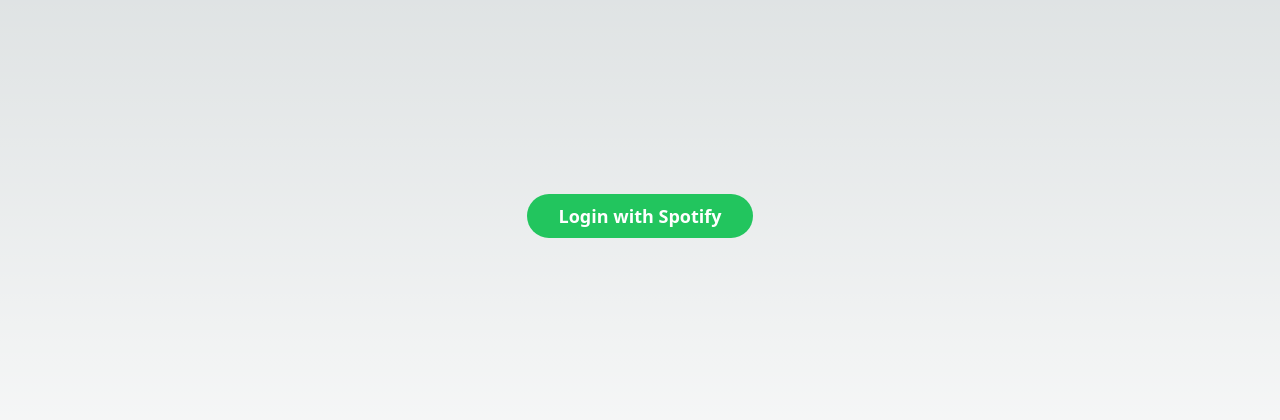
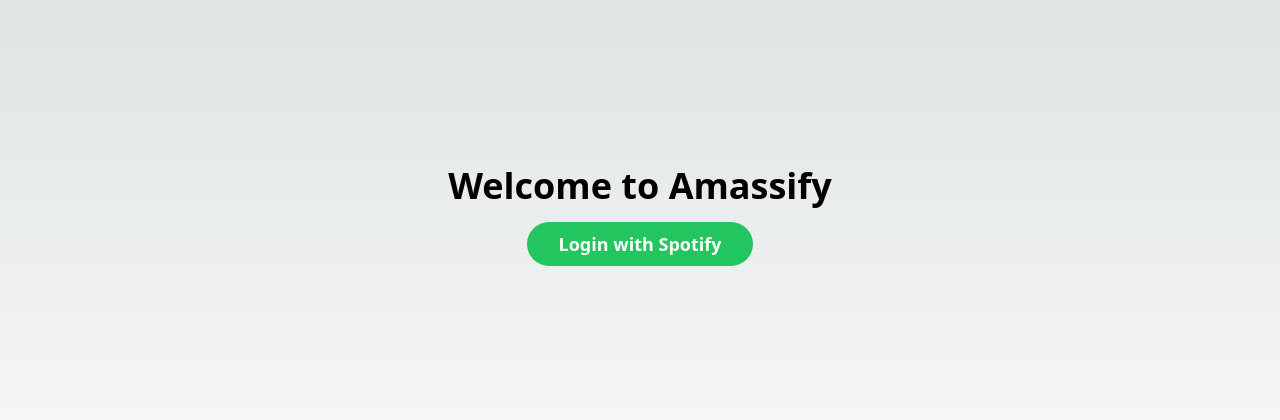
Before and after one commit to AndrewOneal/amassify, a Next.js app: page /login in a window 1280 px wide. Shown: the part 184-604 px from the top of the page. Built offline with nearby package versions, Linux system fonts and the light colour scheme.

Commit message:
added daisyui

```diff
--- a/package.json
+++ b/package.json
@@ -16,6 +16,7 @@
     "react-dom": "^18"
   },
   "devDependencies": {
+    "daisyui": "^4.10.1",
     "eslint": "^8",
     "eslint-config-next": "14.2.1",
     "postcss": "^8",
--- a/pages/index.js
+++ b/pages/index.js
@@ -1,6 +1,6 @@
 import { useSession } from 'next-auth/react';
 import { useEffect, useState } from 'react';
-import Image from 'next/image';
+import { signOut } from 'next-auth/react';
 
 export default function Home() {
   const {data: session} = useSession();
@@ -32,6 +32,7 @@
       `}</style>
       <img src={profileData.images && profileData.images.length > 1 ? profileData.images[1].url : 'default_image_url'} alt="user image" />
       <p>Username: {profileData.display_name}</p>
+      <button className='text-white px-8 py-2 rounded-full bg-green-500 font-bold text-lg' onClick={()=>signOut('spotify', { callbackUrl: "/login"}) }>Logout</button>
     </main>
   );
 }
--- a/pages/login.jsx
+++ b/pages/login.jsx
@@ -2,7 +2,8 @@
 
 const Login = () => {
     return (
-        <div className='w-full h-screen flex items-center justify-center'>
+        <div className='w-full h-screen flex flex-col items-center justify-center'>
+            <p className='text-4xl font-bold mb-4'>Welcome to Amassify</p>
             <button className='text-white px-8 py-2 rounded-full bg-green-500 font-bold text-lg' onClick={()=>signIn('spotify', { callbackUrl: "/"}) }>Login with Spotify</button>
         </div>
     );
--- a/tailwind.config.js
+++ b/tailwind.config.js
@@ -14,5 +14,5 @@
       },
     },
   },
-  plugins: [],
+  plugins: [require("daisyui")],
 };
```
Also changed, not shown: 1 other file (tests, documents, lock files or other folders).
